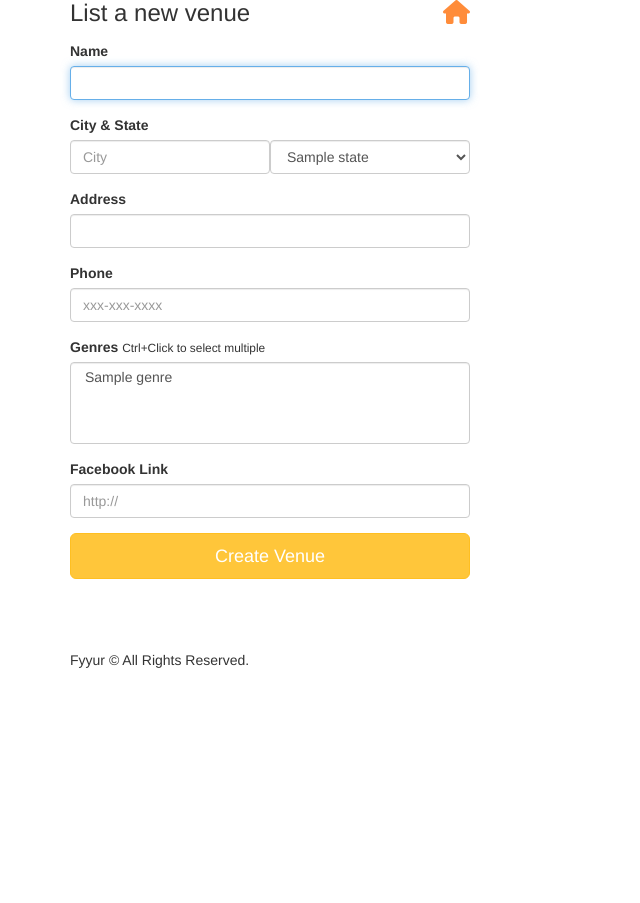
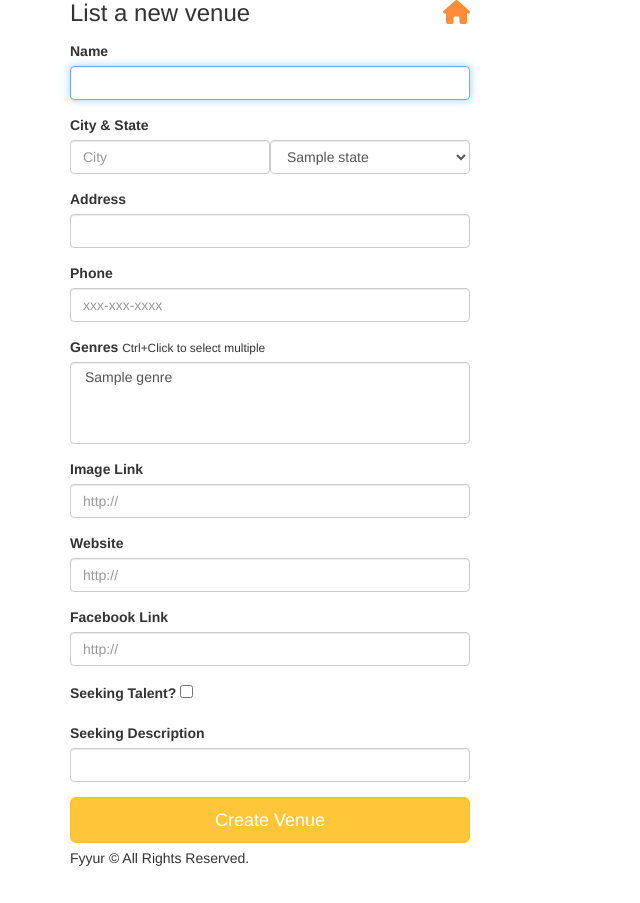
Before and after one commit to bplusv/fyyur, a Flask app: page /venues/create in a window 1280 px wide. Shown: the part 95-998 px from the top of the page, without its empty margins (0-640 px from the left). Before the commit the page ends 763 px from the top, so only its background shows below. Run offline with Flask 2, Linux system fonts and the light colour scheme; tables that the repository leaves empty hold one stand-in row (values such as "Sample post"); some libraries are stand-ins or nearby versions.

Commit message:
Update create venue form

```diff
--- a/app.py
+++ b/app.py
@@ -204,7 +204,12 @@ def create_venue_submission():
     venue.state_id = form['state']
     venue.address = form['address']
     venue.phone = form['phone']
-    venue.genres = [Genre(id=genre_id) for genre_id in form.getlist('genres')]
+    venue.genres = [Genre.query.get(id) for id in form.getlist('genres')]
+    venue.image_link = form['image_link']
+    venue.website = form['website']
+    venue.facebook_link = form['facebook_link']
+    venue.seeking_talent = form['seeking_talent']
+    venue.seeking_description = form['seeking_description']
     db.session.add(venue)
     db.session.commit()
     flash('Venue ' + form['name'] + ' was successfully listed!')
--- a/forms.py
+++ b/forms.py
@@ -1,6 +1,6 @@
 from datetime import datetime
 from flask_wtf import Form
-from wtforms import StringField, SelectField, SelectMultipleField, DateTimeField
+from wtforms import StringField, SelectField, SelectMultipleField, DateTimeField, BooleanField
 from wtforms.validators import DataRequired, AnyOf, URL
 from wtforms.ext.sqlalchemy.fields import QuerySelectField, QuerySelectMultipleField
 
@@ -46,6 +46,15 @@ class VenueForm(Form):
     facebook_link = StringField(
         'facebook_link', validators=[URL()]
     )
+    website = StringField(
+        'website', validators=[URL()]
+    )
+    seeking_talent = BooleanField(
+        'seeking_talent'
+    )
+    seeking_description = StringField(
+        'seeking_description'
+    )
 
 class ArtistForm(Form):
     name = StringField(
--- a/templates/forms/new_venue.html
+++ b/templates/forms/new_venue.html
@@ -33,9 +33,25 @@
         {{ form.genres(class_ = 'form-control', placeholder='Genres, separated by commas', autofocus = true) }}
       </div>
       <div class="form-group">
-          <label for="genres">Facebook Link</label>
-          {{ form.facebook_link(class_ = 'form-control', placeholder='http://', autofocus = true) }}
-        </div>
+        <label for="image_link">Image Link</label>
+        {{ form.image_link(class_ = 'form-control', placeholder='http://', autofocus=True) }}
+      </div>
+      <div class="form-group">
+        <label for="website">Website</label>
+        {{ form.website(class_ = 'form-control', placeholder='http://', autofocus=true) }}
+      </div>
+      <div class="form-group">
+        <label for="facebook_link">Facebook Link</label>
+        {{ form.facebook_link(class_ = 'form-control', placeholder='http://', autofocus = true) }}
+      </div>
+      <div class="form-group">
+        <label for="seeking_talent">Seeking Talent?</label>
+        {{ form.seeking_talent(autofocus=True) }}
+      </div>
+      <div class="form-group">
+        <label for="seeking_description">Seeking Description</label>
+        {{ form.seeking_description(class_ = 'form-control', autofocus=True) }}
+      </div>
       <input type="submit" value="Create Venue" class="btn btn-primary btn-lg btn-block">
     </form>
   </div>
```
